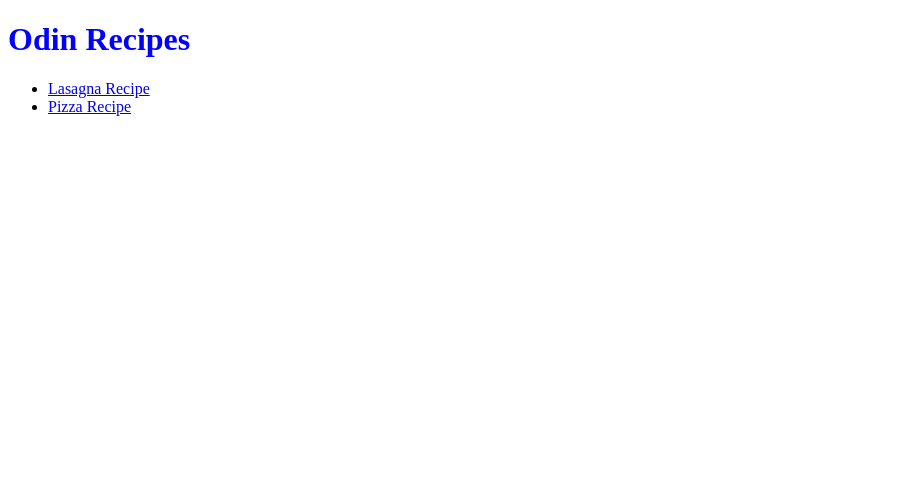
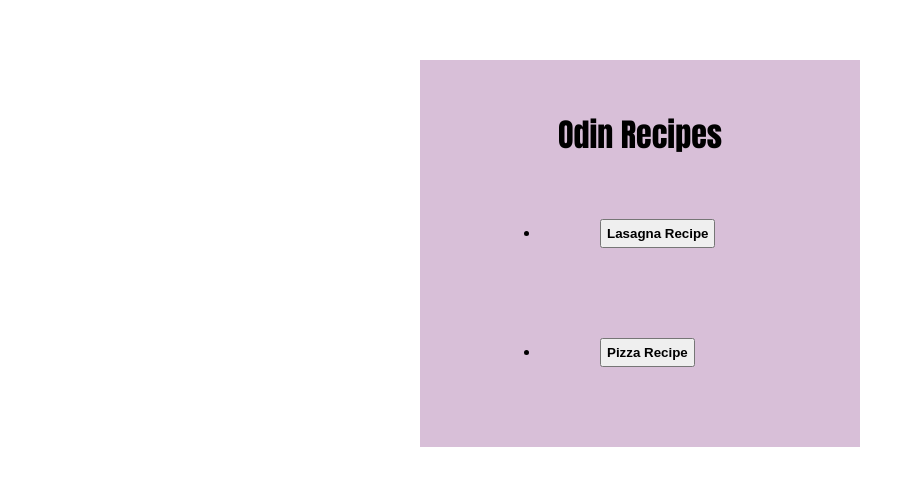
Before and after one commit to ohthagirl/odin-recipes, a plain HTML site: page index.html in a window 1280 px wide. Shown: the whole page, without its empty margins (0-914 px from the left). Drawn offline with Linux system fonts and the light colour scheme.

Commit message:
Added some CSS Styles to the Home Page.
Did this to practice basic CSS properties.

```diff
--- a/index.html
+++ b/index.html
@@ -7,10 +7,12 @@
     <link rel="stylesheet" href="./styles.css">
 </head>
 <body>
-    <h1>Odin Recipes</h1>
-    <ul>
-       <li> <a href="./recipes/lasagna.html">Lasagna Recipe</a> </li>
-        <li><a href="./recipes/pizza.html">Pizza Recipe</a> </li>
-    </ul>
+    <div>
+        <h1 class="homeh1">Odin Recipes</h1>
+        <ul>
+        <li> <a href="./recipes/lasagna.html"><button>Lasagna Recipe</button></a> </li>
+            <li><a href="./recipes/pizza.html"><button>Pizza Recipe</button></a> </li>
+        </ul>
+    </div>
 </body>
 </html>
--- a/styles.css
+++ b/styles.css
@@ -1,5 +1,9 @@
+* {
+    margin: 30px;
+}
+
 h1 {
-    color: #0000ff;
+    color: #000000;
 }
 h3 {
     background-color: rgba(0, 255, 0, 0.3);
@@ -8,3 +12,17 @@ img {
     height: auto;
     width: 500px;
 }
+.homeh1 {
+    text-align: center;
+    font-family: Impact, Haettenschweiler, 'Arial Narrow Bold', sans-serif;
+}
+div {
+    background-color: thistle;
+    width: 400px;
+    margin: auto;
+    padding: 20px;
+}
+button {
+    padding: 5px;
+    font-weight: bold;
+}
```
